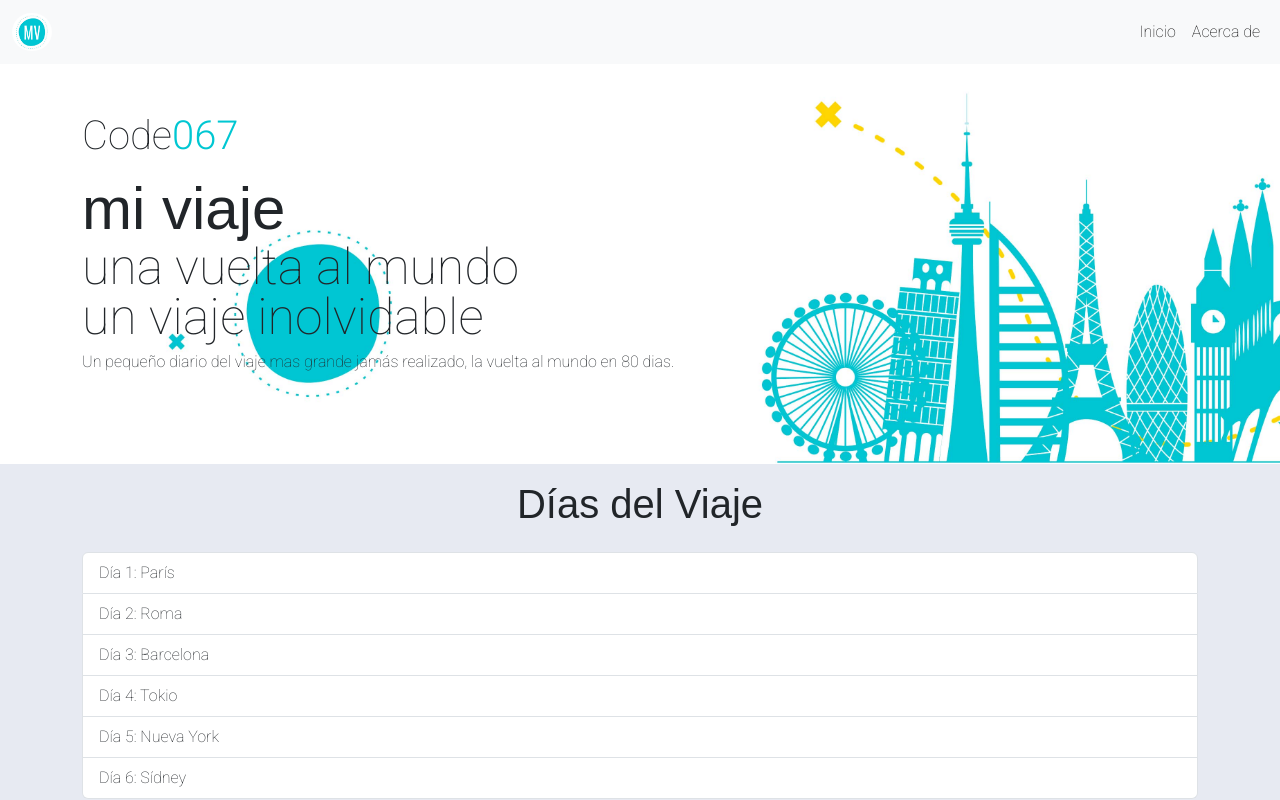
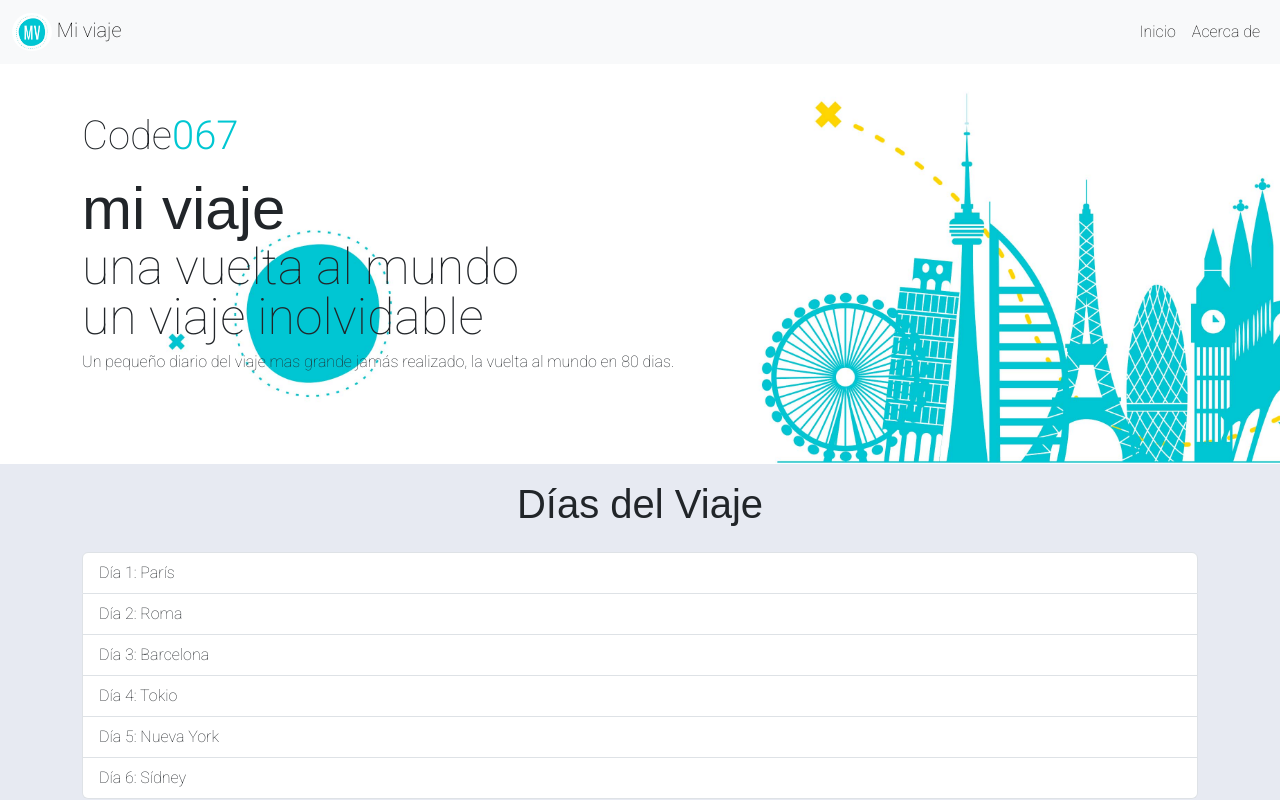
Before and after one commit to jaubass/frontend-prod2, an Angular app: page / in a window 1280 px wide. Shown: the top 800 px of the page. Built offline with nearby package versions, Linux system fonts and the light colour scheme; a web font is replaced by a local one.

Commit message:
app name in navbar

```diff
--- a/src/app/commons/navbar/navbar.component.html
+++ b/src/app/commons/navbar/navbar.component.html
@@ -2,6 +2,7 @@
   <div class="container-fluid">
     <a class="navbar-brand" routerLink="/">
       <img src="/assets/img/logo.jpg" alt="MV" style="width:40px;" class="rounded-pill">
+      Mi viaje
     </a>
     <ul class="navbar-nav">
       <li class="nav-item">
```
